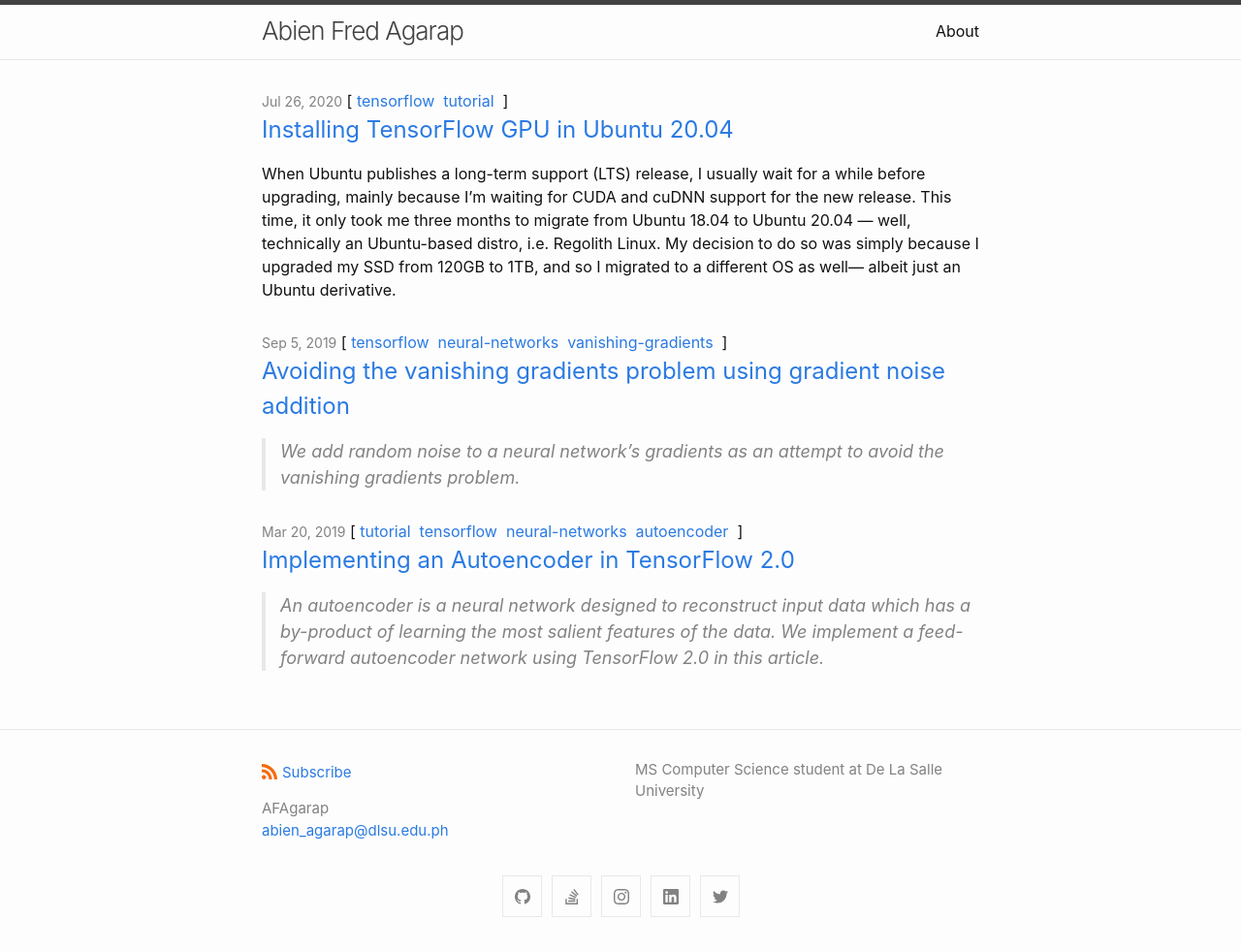
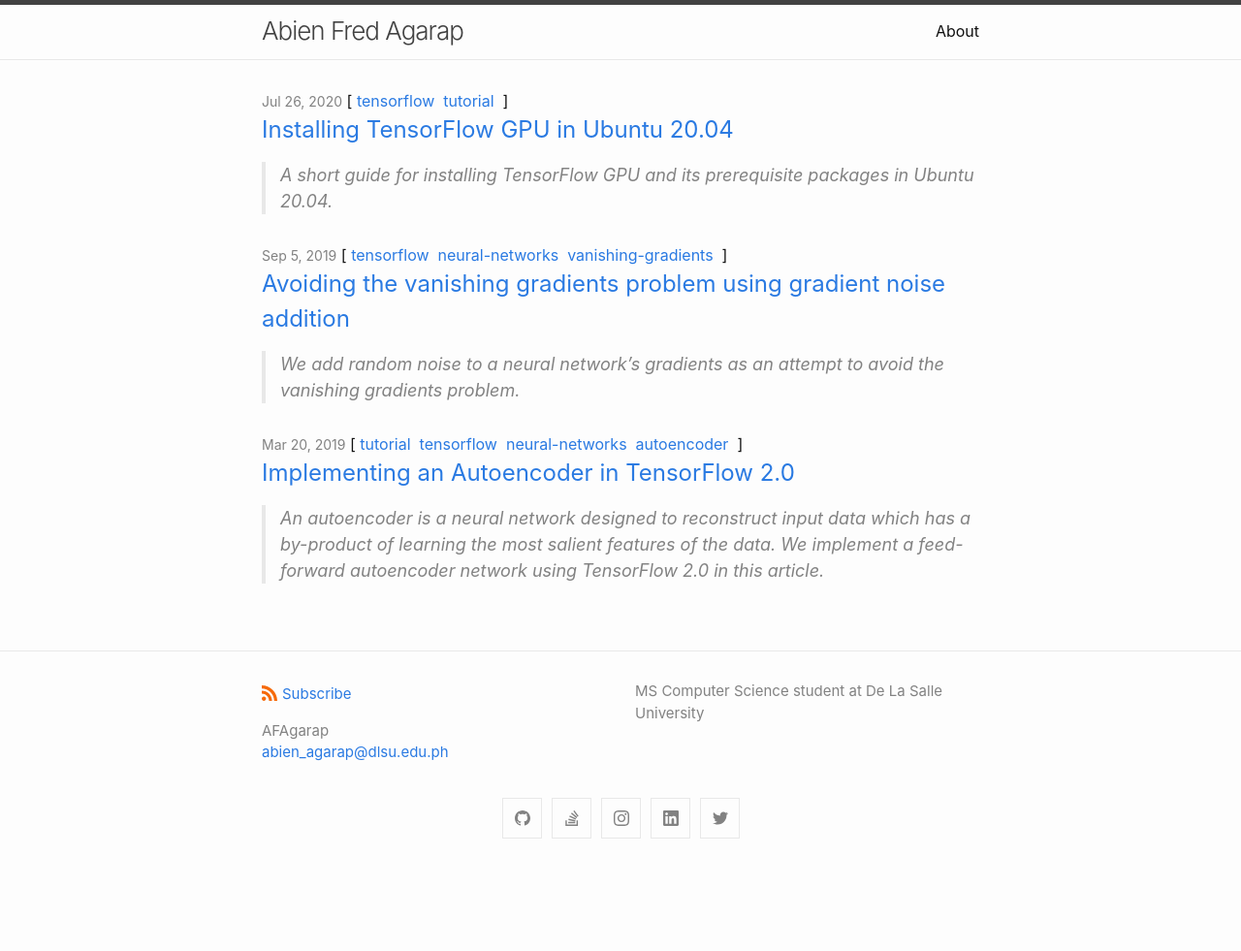
Before and after one commit to AFAgarap/AFAgarap.github.io, a Jekyll site: the page built from index.md, in a window 1280 px wide. Shown: the whole page at 97% size. Built offline with Jekyll 4.4.1, drawn with Linux system fonts in a browser that asks for light colours; after the commit the page ends 900 px from its top, so only the background shows below that.

Commit message:
chore: add excerpt

```diff
--- a/_posts/2020-07-26-installing-tf-gpu-ubuntu2004.md
+++ b/_posts/2020-07-26-installing-tf-gpu-ubuntu2004.md
@@ -2,9 +2,11 @@
 layout: post
 title: "Installing TensorFlow GPU in Ubuntu 20.04"
 tags: tensorflow tutorial
-description: "A short guide for installing TensorFlow GPU and its prerequisite packages."
+description: "A short guide for installing TensorFlow GPU and its prerequisite packages in Ubuntu 20.04."
 date: 2020-07-26
 ---
+
+> A short guide for installing TensorFlow GPU and its prerequisite packages in Ubuntu 20.04.
 
 When Ubuntu publishes a long-term support (LTS) release, I usually wait for a while before upgrading, mainly because I’m waiting for CUDA and cuDNN support for the new release. This time, it only took me three months to migrate from Ubuntu 18.04 to Ubuntu 20.04 — well, technically an Ubuntu-based distro, i.e. Regolith Linux. My decision to do so was simply because I upgraded my SSD from 120GB to 1TB, and so I migrated to a different OS as well— albeit just an Ubuntu derivative.
 
```
